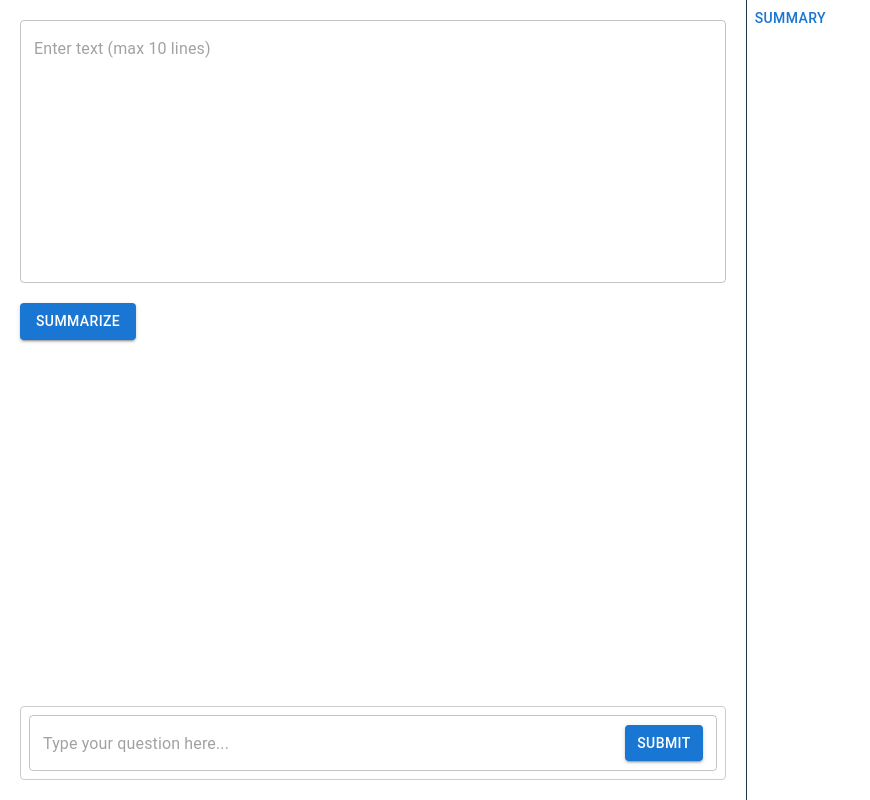
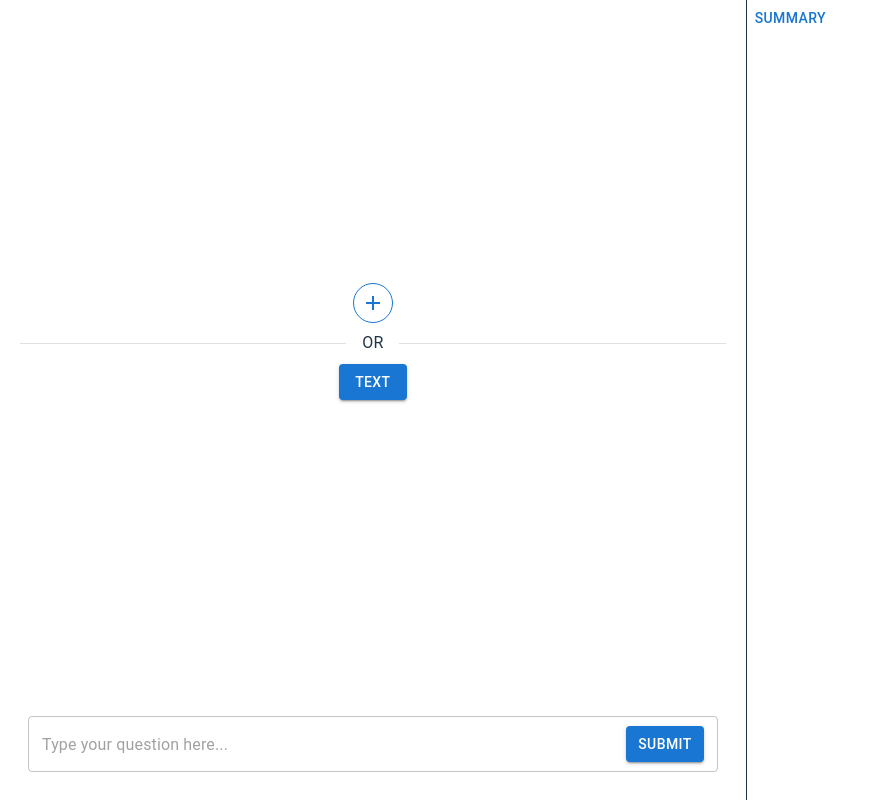
Before and after one commit to imakki/odin-i, a React (Vite) app: page / in a window 1280 px wide. Shown: the whole page, without its empty margins (0-870 px from the left). Built offline with nearby package versions, Linux system fonts and the light colour scheme.

Commit message:
upload file and text

```diff
--- a/src/App.tsx
+++ b/src/App.tsx
@@ -11,6 +11,7 @@ import {
 import { useMutation } from "@tanstack/react-query";
 import summariesList from "./data.json";
 import queryData from "./queryData.json";
+import UserInput from "./UserInput";
 
 const summarisePost = async (text) => {
   const response = await fetch("http://127.0.0.1:8000/summarize", {
@@ -143,26 +144,12 @@ function App() {
           justifyContent: "space-between",
         }}
       >
-        <div>
-          <TextField
-            multiline
-            fullWidth
-            rows={10}
-            value={text}
-            onChange={handleChange}
-            variant="outlined"
-            placeholder="Enter text (max 10 lines)"
-            // This style ensures the TextField visually indicates it can contain multiple lines.
-            style={{ marginBottom: "20px" }}
-          />
-          <Button
-            variant="contained"
-            onClick={handleSummarize}
-            disabled={isPending}
-          >
-            {isPending ? "doing stuff..." : "Summarize"}
-          </Button>
-        </div>
+        <UserInput
+          text={text}
+          handleChange={handleChange}
+          handleSummarize={handleSummarize}
+          isPending={isPending}
+        />
         {mutateQuery.isPending ? (
           <CircularProgress size={"20"} />
         ) : (
@@ -205,7 +192,6 @@ function App() {
             alignItems: "center",
             padding: "8px",
             borderRadius: "4px",
-            border: "1px solid #ccc", // Style the border as needed
           }}
         >
           <TextField
--- /dev/null
+++ b/src/FileUpload.tsx
@@ -0,0 +1,93 @@
+import React, { useState } from "react";
+import { Box, Button, IconButton, Typography } from "@mui/material";
+import AddIcon from "@mui/icons-material/Add";
+import { Delete } from "@mui/icons-material";
+
+const FileUploadButton = () => {
+  const [file, setFile] = useState(null);
+  const [dragOver, setDragOver] = useState(false);
+
+  const handleFileChange = (event) => {
+    console.log(event.target.files);
+    // Prevent the browser from opening the file
+    event.preventDefault();
+    setDragOver(false); // Reset drag over state
+
+    const files = event.target.files || event.dataTransfer.files;
+    setFile(files[0]); // Store the selected or dropped file in the state
+  };
+
+  const handleDragOver = (event) => {
+    event.preventDefault();
+    setDragOver(true);
+  };
+
+  const handleDragLeave = (event) => {
+    event.preventDefault();
+    setDragOver(false);
+  };
+
+  return (
+    <>
+      <div
+        onDragOver={handleDragOver}
+        onDragLeave={handleDragLeave}
+        onDrop={handleFileChange}
+        style={{ display: "flex", justifyContent: "center" }}
+      >
+        <input
+          accept="*/*"
+          style={{ display: "none" }}
+          id="raised-button-file"
+          multiple
+          type="file"
+          onChange={handleFileChange}
+        />
+        <label htmlFor="raised-button-file">
+          <Button
+            variant="outlined"
+            component="span"
+            sx={{
+              borderRadius: "50%",
+              minWidth: "40px",
+              width: "40px",
+              height: "40px",
+              minHeight: "40px",
+              display: "flex",
+              justifyContent: "center",
+              alignItems: "center",
+              borderColor: dragOver ? "primary.main" : "inherit", // Change border color when file is dragged over
+            }}
+          >
+            <AddIcon />
+          </Button>
+        </label>
+      </div>
+      {file && (
+        <Box display="flex" justifyContent={"center"} alignItems={"center"}>
+          <Typography
+            style={{
+              textAlign: "center",
+            }}
+          >
+            File uploaded: {file.name}
+          </Typography>
+          <IconButton
+            onClick={() => {
+              setFile(null);
+            }}
+            sx={{ marginLeft: "8px" }}
+          >
+            <Delete
+              style={{
+                color: "white",
+              }}
+            />
+          </IconButton>
+        </Box>
+      )}
+    </>
+  );
+};
+
+export default FileUploadButton;
--- /dev/null
+++ b/src/Modal.tsx
@@ -0,0 +1,50 @@
+import React from "react";
+import Button from "@mui/material/Button";
+import Dialog from "@mui/material/Dialog";
+import DialogActions from "@mui/material/DialogActions";
+import DialogContent from "@mui/material/DialogContent";
+import DialogContentText from "@mui/material/DialogContentText";
+import DialogTitle from "@mui/material/DialogTitle";
+
+function Modal({ title, content, submitAction, cancelAction, open, setOpen }) {
+  const handleClose = () => {
+    setOpen(false);
+  };
+
+  const handleCancel = () => {
+    handleClose();
+    if (cancelAction) cancelAction();
+  };
+
+  const handleSubmit = () => {
+    handleClose();
+    if (submitAction) submitAction();
+  };
+
+  return (
+    <Dialog
+      open={open}
+      onClose={handleClose}
+      maxWidth={"lg"}
+      PaperProps={{
+        sx: {
+          maxWidth: "700px", // Set the maximum width to 700px
+          width: "700px", // Use 100% of the width up to the maximum
+        },
+      }}
+    >
+      <DialogTitle>{title}</DialogTitle>
+      <DialogContent>
+        <DialogContentText>{content}</DialogContentText>
+      </DialogContent>
+      <DialogActions>
+        <Button onClick={handleCancel}>Cancel</Button>
+        <Button onClick={handleSubmit} variant="contained" color="primary">
+          Submit
+        </Button>
+      </DialogActions>
+    </Dialog>
+  );
+}
+
+export default Modal;
--- /dev/null
+++ b/src/UserInput.tsx
@@ -0,0 +1,77 @@
+import React, { useState } from "react";
+import Button from "@mui/material/Button";
+import Divider from "@mui/material/Divider";
+import Typography from "@mui/material/Typography";
+import Box from "@mui/material/Box";
+import { styled } from "@mui/material/styles";
+import FileUploadButton from "./FileUpload";
+import Modal from "./Modal";
+import { TextField } from "@mui/material";
+
+const CustomDivider = styled(Divider)({
+  margin: "20px 0",
+});
+
+const DividerWithText = () => (
+  <Box sx={{ display: "flex", alignItems: "center", width: "100%" }}>
+    <Box sx={{ flex: 1 }}>
+      <CustomDivider />
+    </Box>
+    <Box sx={{ px: 2 }}>
+      <Typography variant="body1">OR</Typography>
+    </Box>
+    <Box sx={{ flex: 1 }}>
+      <CustomDivider />
+    </Box>
+  </Box>
+);
+
+const UserInput = ({ text, handleChange, handleSummarize, isPending }) => {
+  const [open, setOpen] = useState(false);
+  return (
+    <div
+      style={{
+        height: "50%",
+        display: "flex",
+        flexDirection: "column",
+        justifyContent: "end",
+      }}
+    >
+      <FileUploadButton />
+      <DividerWithText />
+      <Button
+        variant="contained"
+        sx={{ display: "block", margin: "0 auto" }}
+        onClick={() => setOpen(true)}
+      >
+        Text
+      </Button>
+      {open ? (
+        <Modal
+          open={open}
+          setOpen={setOpen}
+          title="Text Input"
+          content={
+            <div>
+              <TextField
+                multiline
+                fullWidth
+                rows={10}
+                value={text}
+                onChange={handleChange}
+                variant="outlined"
+                placeholder="Enter text to summarise here..."
+                // This style ensures the TextField visually indicates it can contain multiple lines.
+                style={{ marginBottom: "20px" }}
+              />
+            </div>
+          }
+          cancelAction={() => {}}
+          submitAction={() => {}}
+        />
+      ) : null}
+    </div>
+  );
+};
+
+export default UserInput;
```
